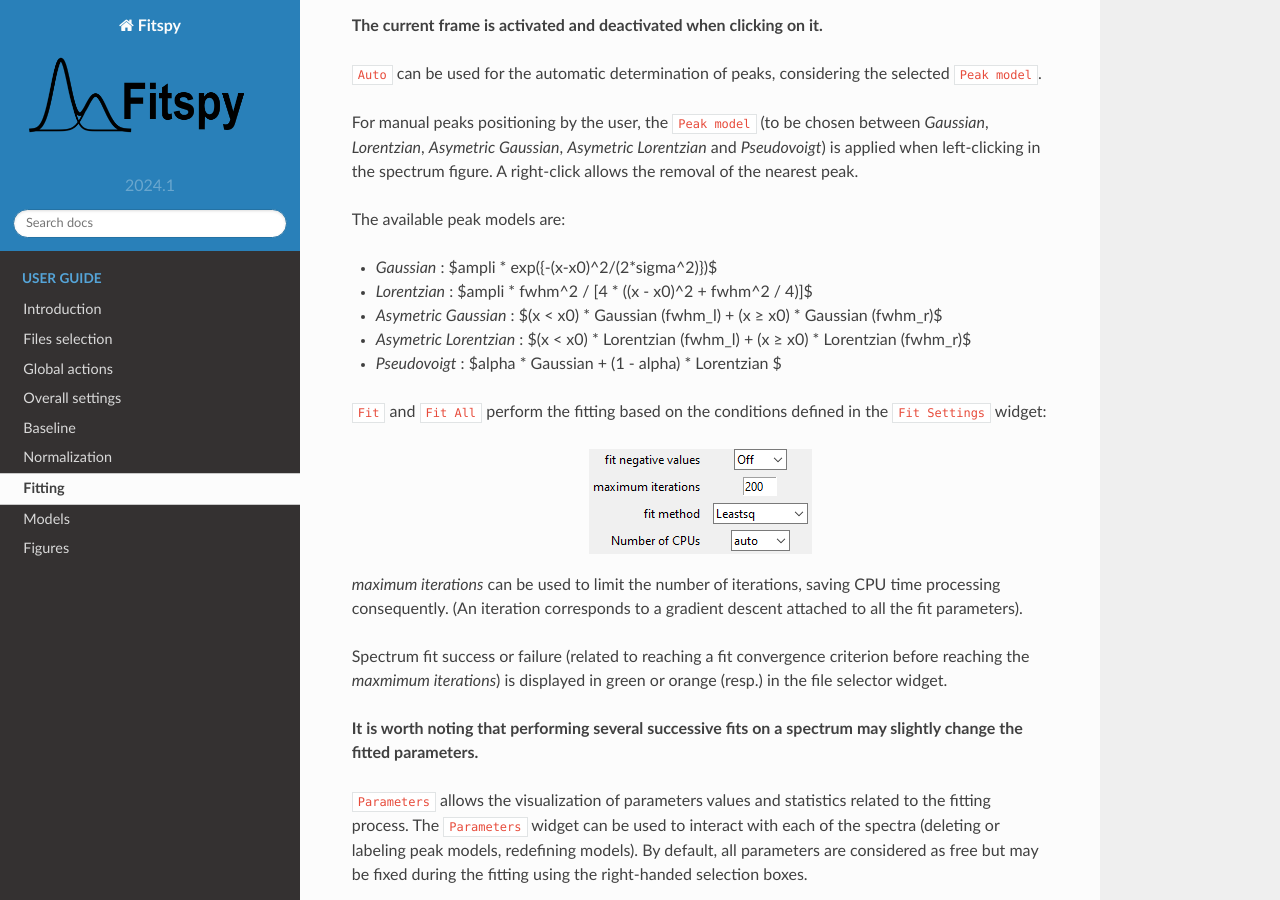
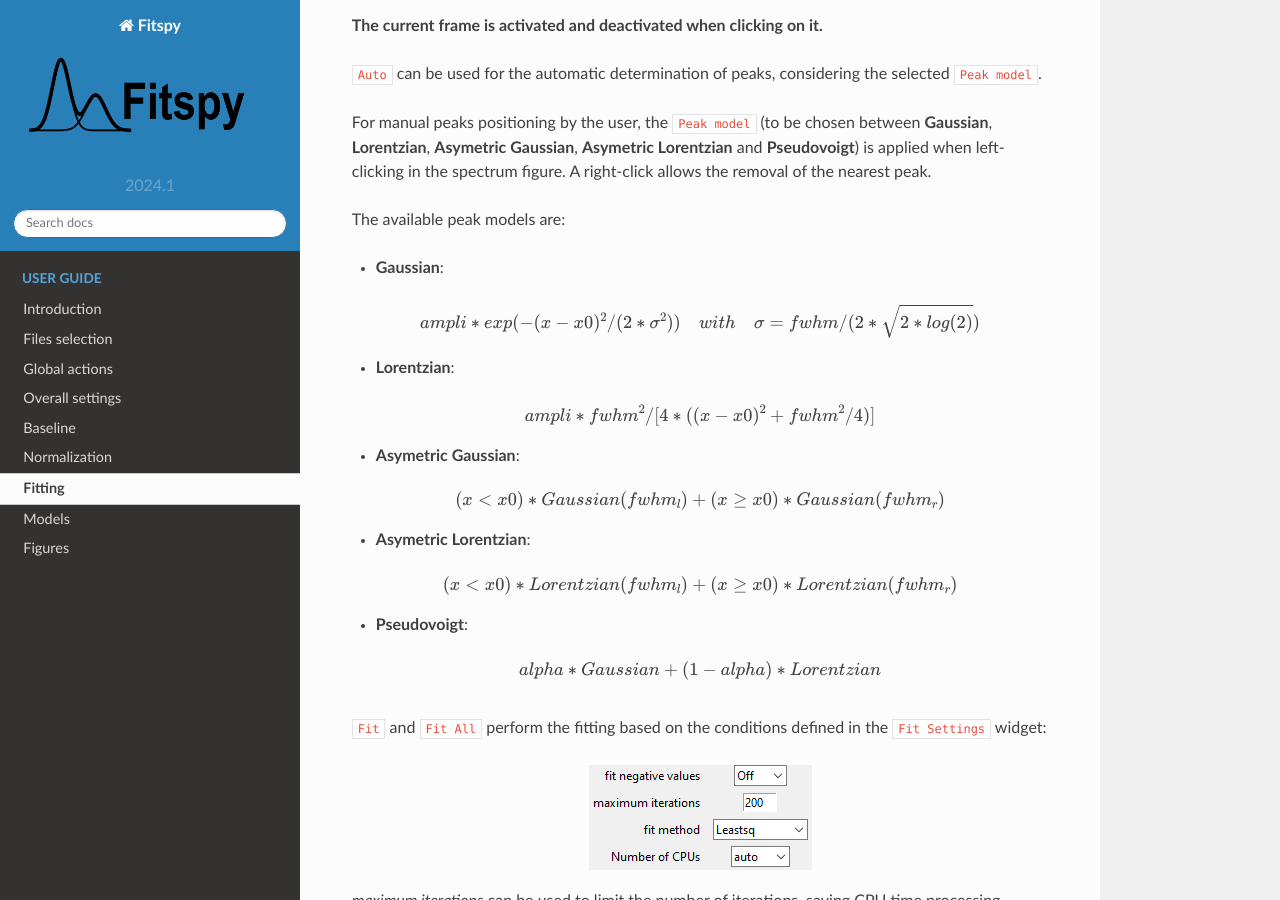
Before and after one commit to CEA-MetroCarac/fitspy, a Sphinx documentation site: the page built from doc/fitting.rst, in a window 1280 px wide and 900 px high, scrolled down 337 px. Built offline with Sphinx 7.4.7 and the Read the Docs theme 2.0.0, drawn with Linux system fonts in a browser that asks for light colours; pages that are not in the unit, such as notebooks, are missing from menus.

Commit message:
revisit math expressions

```diff
--- a/doc/fitting.rst
+++ b/doc/fitting.rst
@@ -13,16 +13,33 @@ Fitting
 :code:`Auto` can be used for the automatic determination of peaks, considering the selected :code:`Peak model`.
 
 
-For manual peaks positioning by the user, the :code:`Peak model` (to be chosen between `Gaussian`, `Lorentzian`, `Asymetric Gaussian`, `Asymetric Lorentzian` and `Pseudovoigt`) is applied when left-clicking in the spectrum figure. A right-click allows the removal of the nearest peak.
+For manual peaks positioning by the user, the :code:`Peak model` (to be chosen between **Gaussian**, **Lorentzian**, **Asymetric Gaussian**, **Asymetric Lorentzian** and **Pseudovoigt**) is applied when left-clicking in the spectrum figure. A right-click allows the removal of the nearest peak.
 
 The available peak models are:
 
-* `Gaussian` : $ampli * exp({-(x-x0)^2/(2*\sigma^2)})$
-* `Lorentzian` : $ampli * fwhm^2 / [4 * ((x - x0)^2 + fwhm^2 / 4)]$
-* `Asymetric Gaussian` : $(x < x0) * Gaussian (fwhm_l) +  (x ≥ x0) * Gaussian (fwhm_r)$
-* `Asymetric Lorentzian` : $(x < x0) * Lorentzian (fwhm_l) +  (x ≥ x0) * Lorentzian (fwhm_r)$
-* `Pseudovoigt` : $alpha * Gaussian + (1 - alpha) * Lorentzian $
+* **Gaussian**:
+.. math::
+   ampli * exp({-(x-x0)^2/(2*\sigma^2)}) \quad with \quad \sigma = fwhm / (2*\sqrt{2*log(2)})
 
+* **Lorentzian**:
+.. math::
+   ampli * fwhm^2 / [4 * ((x - x0)^2 + fwhm^2 / 4)]
+
+* **Asymetric Gaussian**:
+.. math::
+   (x < x0) * Gaussian(fwhm_l) +  (x ≥ x0) * Gaussian(fwhm_r)
+
+* **Asymetric Lorentzian**:
+.. math::
+   (x < x0) * Lorentzian(fwhm_l) +  (x ≥ x0) * Lorentzian(fwhm_r)
+
+* **Pseudovoigt**:
+.. math::
+   alpha * Gaussian + (1 - alpha) * Lorentzian
+
+.. raw:: html
+
+   <br>
 
 :code:`Fit` and :code:`Fit All` perform the fitting based on the conditions defined in the :code:`Fit Settings` widget:
 
```
